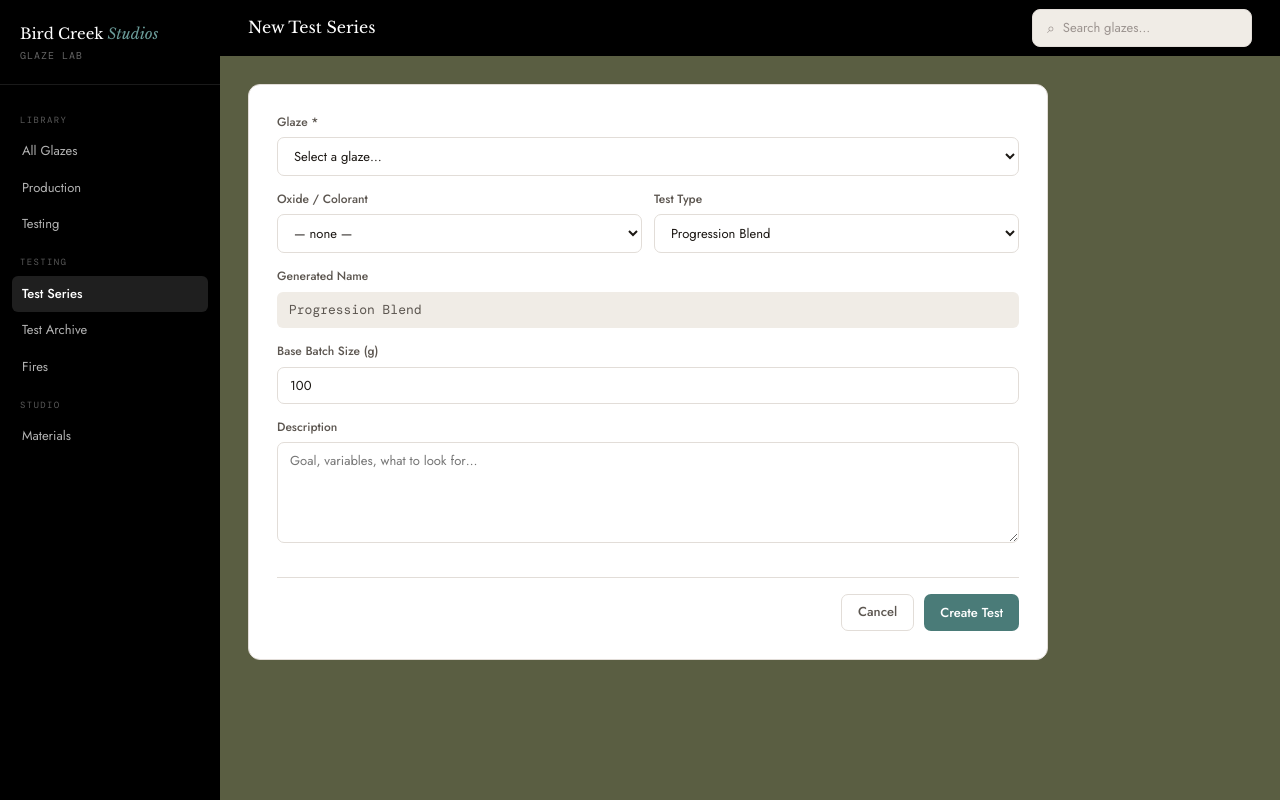
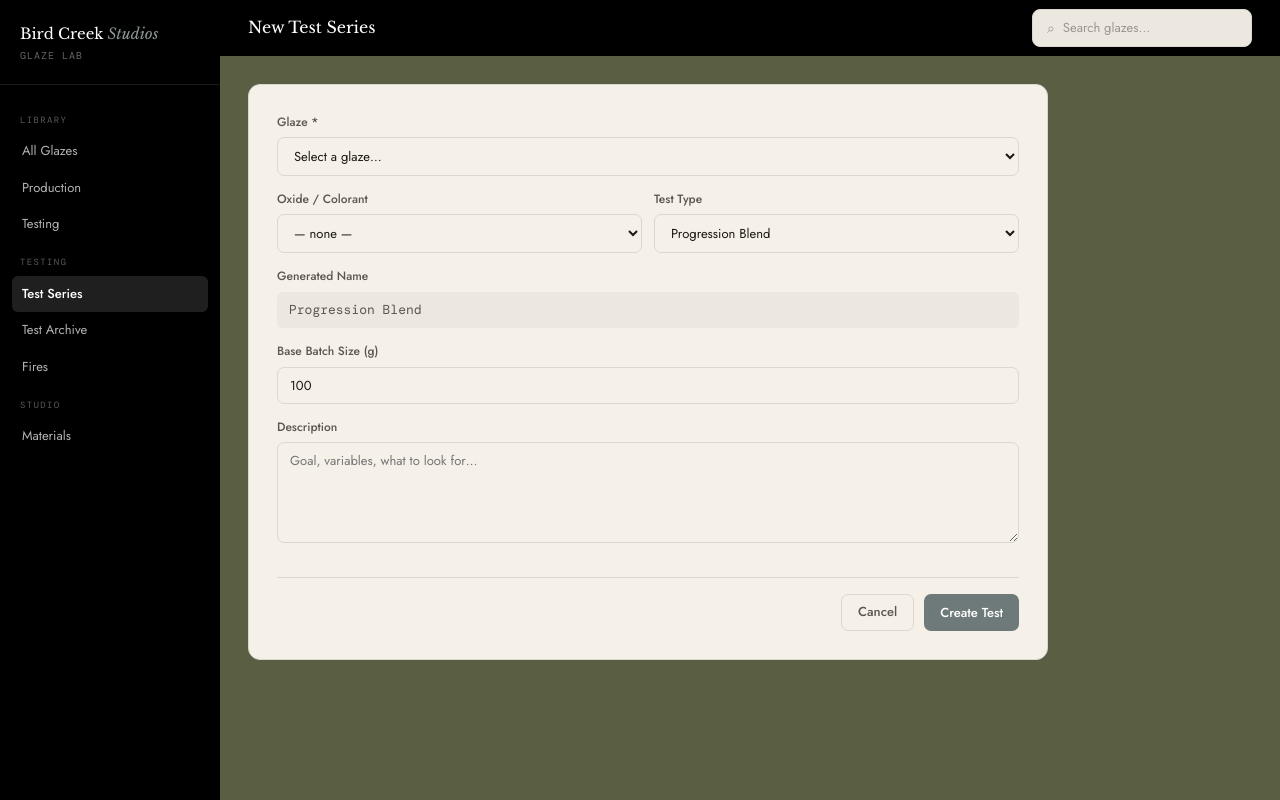
Before and after one commit to LydWil43/glazelab, a Flask app: page /tests/new in a window 1280 px wide. Run offline with Flask 3, Linux system fonts and the light colour scheme; data comes from the database, SQL or seed files in the repository; some web fonts are replaced.

Commit message:
Update card color to warm cream, desaturate accent to grey-sage

```diff
--- a/static/css/style.css
+++ b/static/css/style.css
@@ -1,15 +1,15 @@
 :root {
   --bg: #F7F4F0;
-  --surface: #FFFFFF;
-  --surface-2: #F0ECE6;
-  --border: #E2DDD8;
-  --border-strong: #C8C0B8;
+  --surface: #F5F0E8;
+  --surface-2: #EDE8DF;
+  --border: #DDD8CF;
+  --border-strong: #C4BCB0;
   --text: #1C1814;
   --text-mid: #5C5650;
   --text-muted: #9C9490;
-  --clay: #4A7B78;
-  --clay-light: #6A9B98;
-  --clay-pale: #E0EEEC;
+  --clay: #6E7A79;
+  --clay-light: #8C9897;
+  --clay-pale: #E4EAEA;
   --moss: #5A6E4A;
   --moss-pale: #E8EDE4;
   --amber: #C08040;
```
